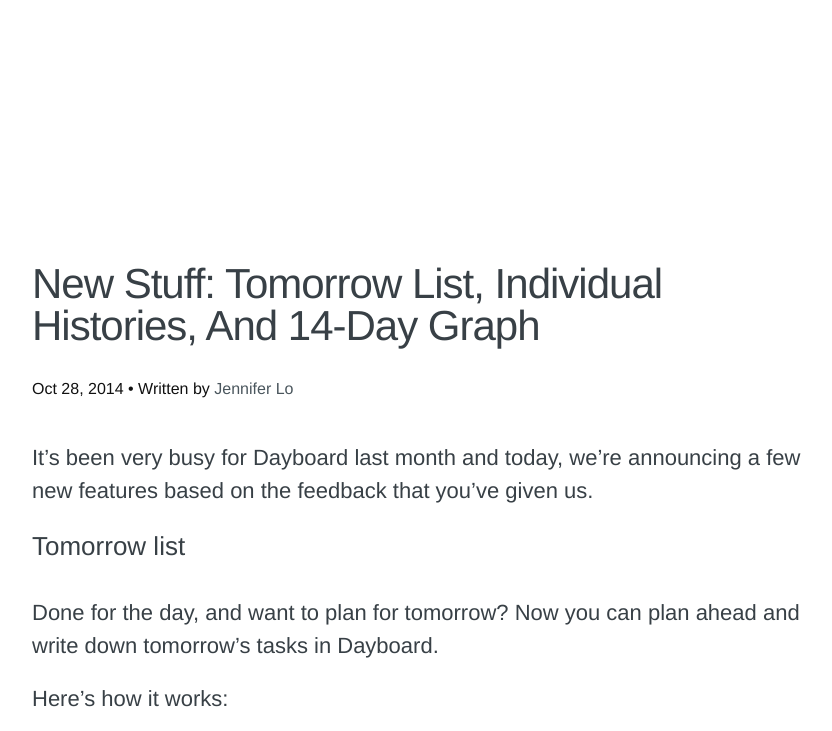
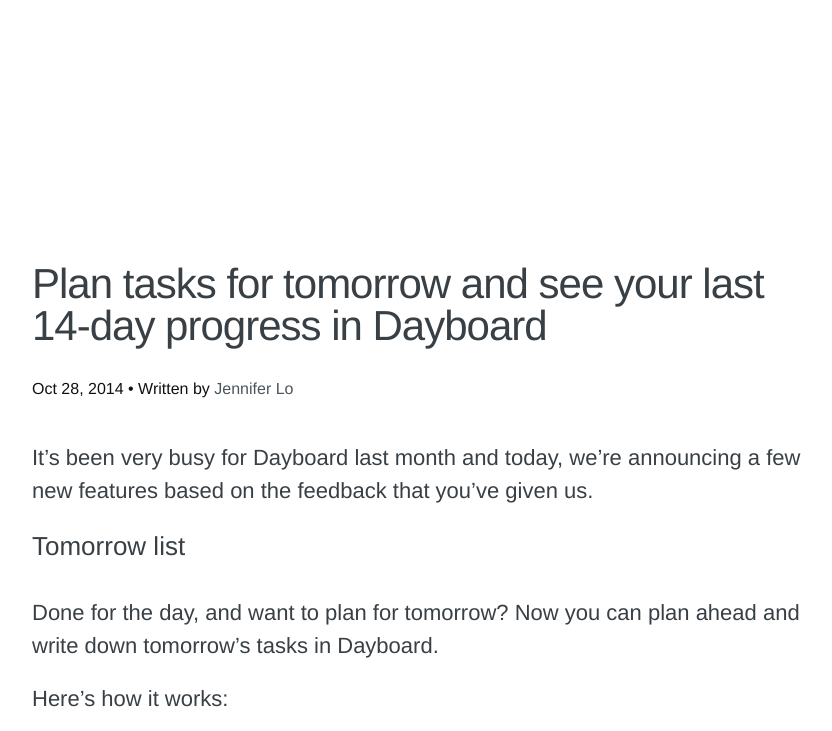
Before and after one commit to dayboard/blog, a Jekyll site: the page built from _posts/tumblr/2014-10-27-new-stuff-tomorrow-list-individual-histories.html, in a window 1280 px wide and 900 px high, scrolled down 364 px, cut to the strip 0-731 px from the top of the window. Shown: the whole strip, without its empty margins (208-1040 px from the left). Built offline with Jekyll 4.4.1, drawn with Linux system fonts in a browser that asks for light colours; nearby versions of some CDN libraries.

Commit message:
Changed the titles of each post

```diff
--- a/_posts/tumblr/2014-08-12-introducing-dayboard-a-daily-task-management-app.html
+++ b/_posts/tumblr/2014-08-12-introducing-dayboard-a-daily-task-management-app.html
@@ -1,6 +1,6 @@
 ---
 layout: post
-title: 'Introducing Dayboard: A Daily Task Management App That Helps You Fight Guilt And Procrastination'
+title: 'Dayboard: A web app that helps you fight guilt and procrastination'
 date: '2014-08-12T06:01:00-04:00'
 categories: Product
 author: John Chan
--- a/_posts/tumblr/2014-10-27-new-stuff-tomorrow-list-individual-histories.html
+++ b/_posts/tumblr/2014-10-27-new-stuff-tomorrow-list-individual-histories.html
@@ -1,6 +1,6 @@
 ---
 layout: post
-title: 'New Stuff: Tomorrow List, Individual Histories, And 14-Day Graph'
+title: 'Plan tasks for tomorrow and see your last 14-day progress in Dayboard'
 date: '2014-10-27T20:44:00-04:00'
 categories: Product
 author: Jennifer Lo
--- a/_posts/tumblr/2014-11-24-why-productivity-today-is-about-effectiveness-not.html
+++ b/_posts/tumblr/2014-11-24-why-productivity-today-is-about-effectiveness-not.html
@@ -1,6 +1,6 @@
 ---
 layout: post
-title: Why Productivity Today Is About Effectiveness, Not Efficiency
+title: Why productivity today is about effectiveness, not efficiency
 date: '2014-11-24T09:03:00-05:00'
 categories: Productivity
 author: Jennifer Lo
--- a/_posts/tumblr/2015-02-10-new-feature-slack-integration.html
+++ b/_posts/tumblr/2015-02-10-new-feature-slack-integration.html
@@ -1,6 +1,6 @@
 ---
 layout: post
-title: 'New Feature: Slack Integration'
+title: 'Slack integration is now available to teams in Dayboard'
 date: '2015-02-10T08:01:00-05:00'
 categories: Product
 author: Jennifer Lo
--- a/_posts/tumblr/2015-06-11-update-quickly-see-who-youre-blocking-from-the.html
+++ b/_posts/tumblr/2015-06-11-update-quickly-see-who-youre-blocking-from-the.html
@@ -1,6 +1,6 @@
 ---
 layout: post
-title: 'Update: Quickly see who you''re blocking from the Chrome extension'
+title: "Quickly see your team's bottlenecks with Dayboard"
 date: '2015-06-11T17:43:03-04:00'
 categories: Product
 author: Jennifer Lo
```
